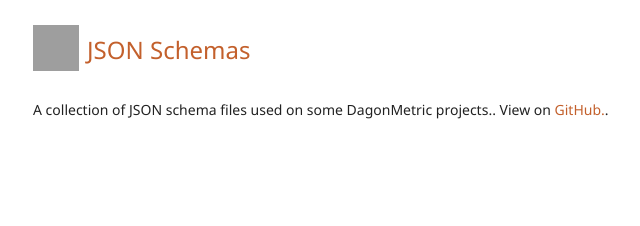
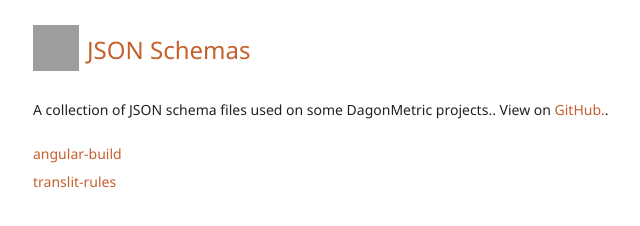
Before and after one commit to DagonMetric/schemas, a plain HTML site: page docs/index.html in a window 1280 px wide. Shown: the whole page, without its empty margins (61-701 px from the left). Drawn offline with Linux system fonts and the light colour scheme; grey boxes are pictures that could not be loaded.

Commit message:
Update index.html

```diff
--- a/docs/index.html
+++ b/docs/index.html
@@ -243,6 +243,31 @@
             }
         }
     </style>
+
+    <style>
+        .schema-list {
+            margin-top: 24px;
+        }
+
+        .schema-list ul {
+            display: flex;
+            flex-direction: column;
+            list-style-type: disc;
+            list-style-position: inside;
+            padding: 0;
+            margin: 0;
+        }
+
+        .schema-list ul li {
+            display: block;
+            list-style-type: none;
+            padding: 0;
+        }
+
+        .schema-list ul li+li {
+            padding-top: 8px;
+        }
+    </style>
 </head>
 
 <body>
@@ -253,11 +278,9 @@
         <div class="container">
             <div class="banner-container">
                 <div class="site-logo">
-                    <a href="http://schemas.dagonmetric.com" class="site-logo-link"
-                        aria-label="JSON Schemas">
-                        <img src="http://schemas.dagonmetric.com/assets/images/appicons/v1/logo.png"
-                            alt="JSON Schemas" class="site-logo-img" role="presentation"
-                            aria-hidden="true" width="800" height="800">
+                    <a href="http://schemas.dagonmetric.com" class="site-logo-link" aria-label="JSON Schemas">
+                        <img src="http://schemas.dagonmetric.com/assets/images/appicons/v1/logo.png" alt="JSON Schemas"
+                            class="site-logo-img" role="presentation" aria-hidden="true" width="800" height="800">
                     </a>
                 </div>
                 <span class="site-name" role="presentation">JSON Schemas</span>
@@ -271,6 +294,16 @@
                     href="https://github.com/DagonMetric/schemas">GitHub.</a>.
             </div>
         </div>
+        <div class="schema-list container">
+            <ul>
+                <li>
+                    <a href="/angular-build/schema.json">angular-build</a>
+                </li>
+                <li>
+                    <a href="/translit-rules/schema.json">translit-rules</a>
+                </li>
+            </ul>
+        </div>
     </main>
 </body>
 
```
